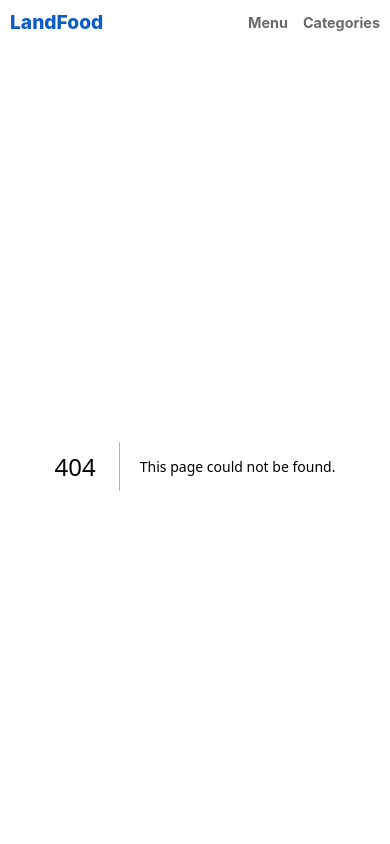
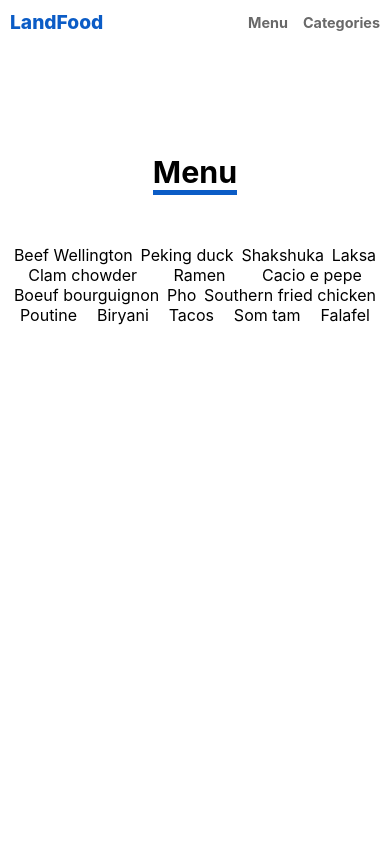
Before and after one commit to alialipoordev/njs-landfood, a Next.js app: page /menu in a window 390 px wide. Before the commit this address had no page. Shown: the top 844 px of the page. Built offline with nearby package versions, Linux system fonts and the light colour scheme; data requests are answered from the project's data file.

Commit message:
Menu path and MenuPage component are created

```diff
--- /dev/null
+++ b/components/templates/MenuPage.jsx
@@ -0,0 +1,18 @@
+import styles from "./MenuPage.module.css";
+
+function MenuPage({ data }) {
+  console.log(data);
+
+  return (
+    <div className={styles.container}>
+      <h2>Menu</h2>
+      <div className={styles.subContainer}>
+        {data.map((food) => (
+          <p key={food.id}>{food.name}</p>
+        ))}
+      </div>
+    </div>
+  );
+}
+
+export default MenuPage;
--- /dev/null
+++ b/components/templates/MenuPage.module.css
@@ -0,0 +1,37 @@
+.container {
+  max-width: 900px;
+  margin: auto;
+  margin-top: 100px;
+}
+
+.subContainer {
+  display: flex;
+  flex-wrap: wrap;
+  justify-content: space-between;
+}
+
+.container h2 {
+  border-bottom: 5px solid #0b5cc6;
+  width: fit-content;
+  margin-bottom: 50px;
+  font-size: 1.9rem;
+}
+
+@media (max-width: 900px) {
+  .container {
+    padding: 20px;
+  }
+  .subContainer {
+    justify-content: space-around;
+  }
+  .container h2 {
+    margin: auto;
+    margin-bottom: 50px;
+  }
+}
+
+@media (max-width: 600px) {
+  .container {
+    padding: 10px;
+  }
+}
--- /dev/null
+++ b/pages/menu/index.jsx
@@ -0,0 +1,17 @@
+import MenuPage from "@/components/templates/MenuPage";
+
+export default function Menu({ data }) {
+  return <MenuPage data={data} />;
+}
+
+export async function getStaticProps() {
+  const res = await fetch("http://localhost:4000/data");
+  const data = await res.json();
+
+  return {
+    props: {
+      data,
+    },
+    revalidate: 10,
+  };
+}
```
